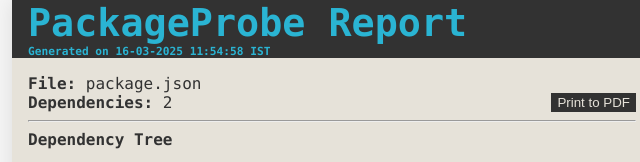
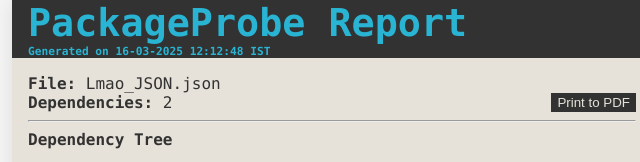
Before and after one commit to dev-osiris/PackageProbe, a website: page report.html in a window 1280 px wide. Shown: the top 162 px of the page, 308-948 px from the left. Drawn offline with Linux system fonts and the light colour scheme.

Commit message:
Now original filename of json file is reflected in the generated report

```diff
--- a/report.html
+++ b/report.html
@@ -8,12 +8,14 @@
     <main>
         <header>
             <h2>PackageProbe Report</h2>
-            <h6>Generated on <span id="date">16-03-2025 11:54:58</span> IST </h6>
+            <h6>Generated on <span id="date">16-03-2025 12:12:48</span> IST </h6>
 
         </header>
 
         <content>
-            <div class="content_title"><strong>File: </strong>package.json</div>
+            <div class="content_title">
+                <strong>File: </strong> <span id="fileName">Lmao_JSON.json</span>
+            </div>
             <div class="DependenciesAndBtn">
                 <div>
                     <strong>Dependencies: </strong><span id="total_dependencies_num">2</span>
```
Also changed, not shown: server.js (+6 -4 lines).
